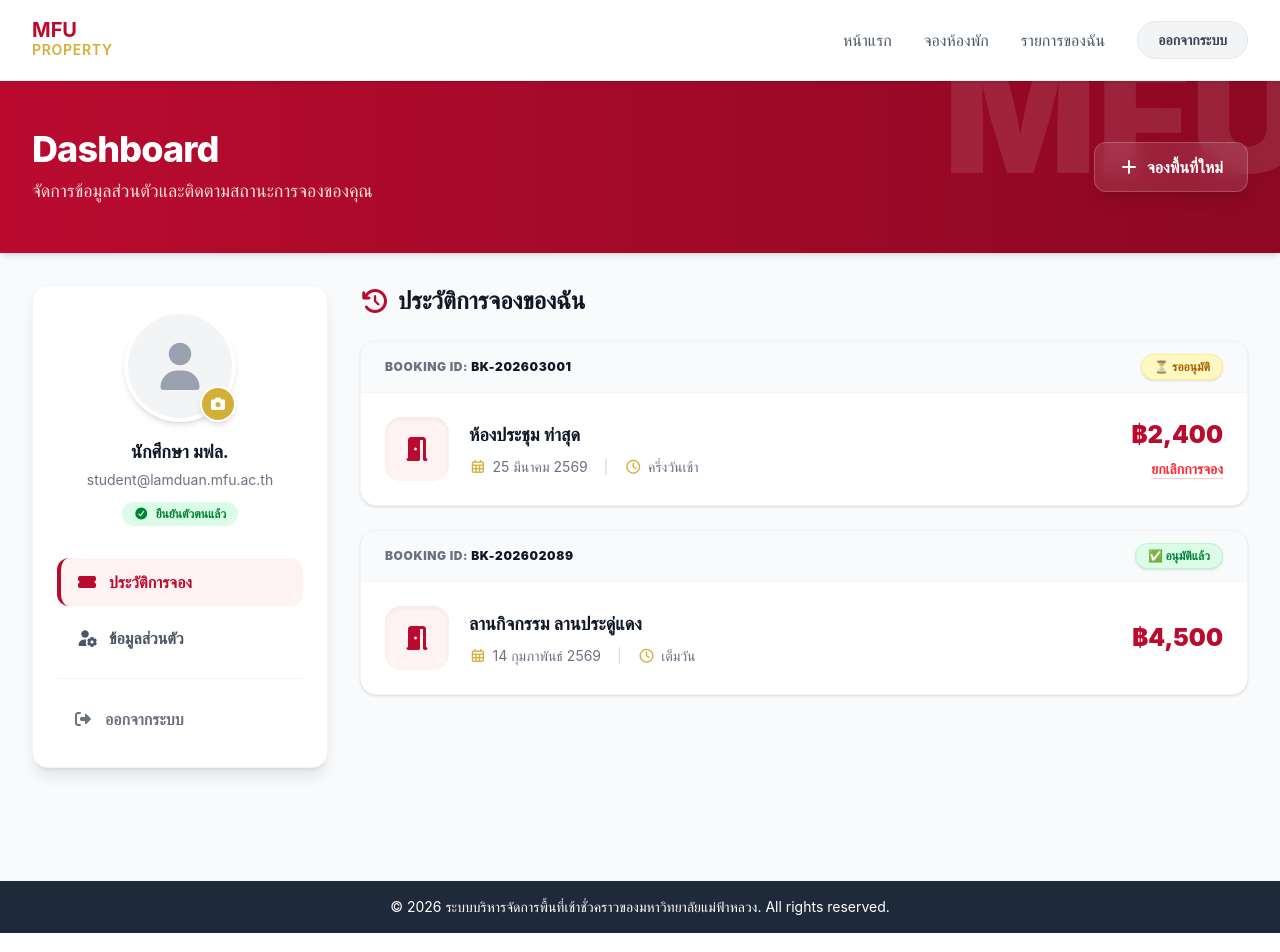
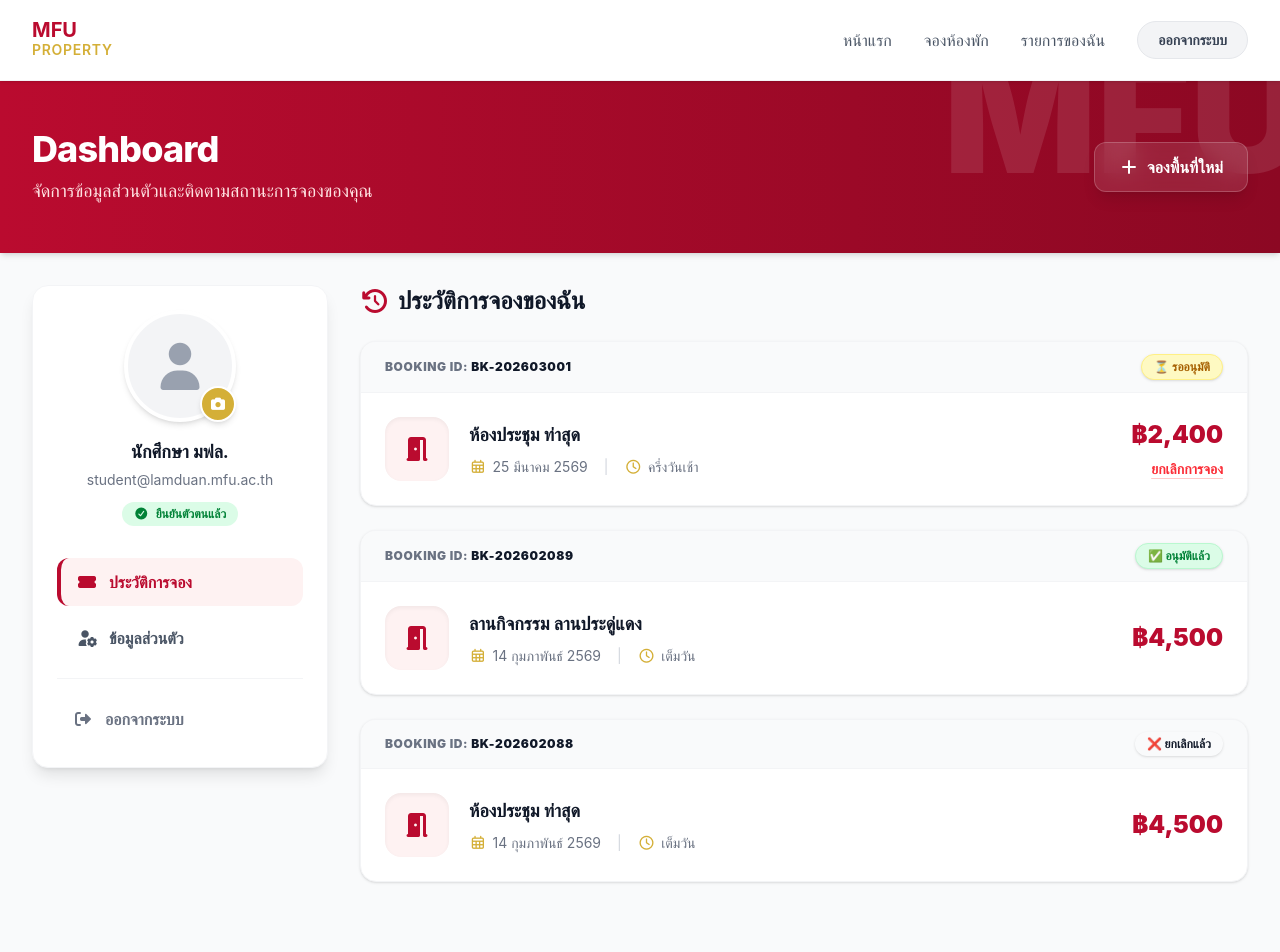
Before and after one commit to Pnt-CoMExE/Temporary-Room-Reservation-MFU, a Vue app in the folder vue-test/: page /dashboard in a window 1280 px wide. Shown: the top 952 px of the page. Built offline with nearby package versions, Linux system fonts and the light colour scheme; sample sign-in values are in the browser's storage.

Commit message:
add disapproved status

```diff
--- a/vue-test/src/views/DashboardView.vue
+++ b/vue-test/src/views/DashboardView.vue
@@ -19,6 +19,14 @@ const myBookings = ref([
     durationText: "เต็มวัน",
     totalPrice: 4500,
     status: "approved",
+  },
+  {
+    id: "BK-202602088",
+    roomName: "ห้องประชุม ท่าสุด",
+    bookingDate: "2026-02-14",
+    durationText: "เต็มวัน",
+    totalPrice: 4500,
+    status: "disapproved",
   },
 ]);
 
@@ -62,7 +70,7 @@ const saveProfile = () => {
 
 <template>
   <div class="bg-gray-50 min-h-screen pb-20">
-    <div class="bg-gradient-to-r from-[#ba0b2f] to-[#8c0823] py-12 mb-8 relative overflow-hidden shadow-md">
+    <div class="bg-linear-to-r from-[#ba0b2f] to-[#8c0823] py-12 mb-8 relative overflow-hidden shadow-md">
       <div class="max-w-7xl mx-auto px-4 sm:px-6 lg:px-8 relative z-10 flex justify-between items-center">
         <div>
           <h1 class="text-3xl md:text-4xl font-extrabold text-white tracking-tight">Dashboard</h1>
```
